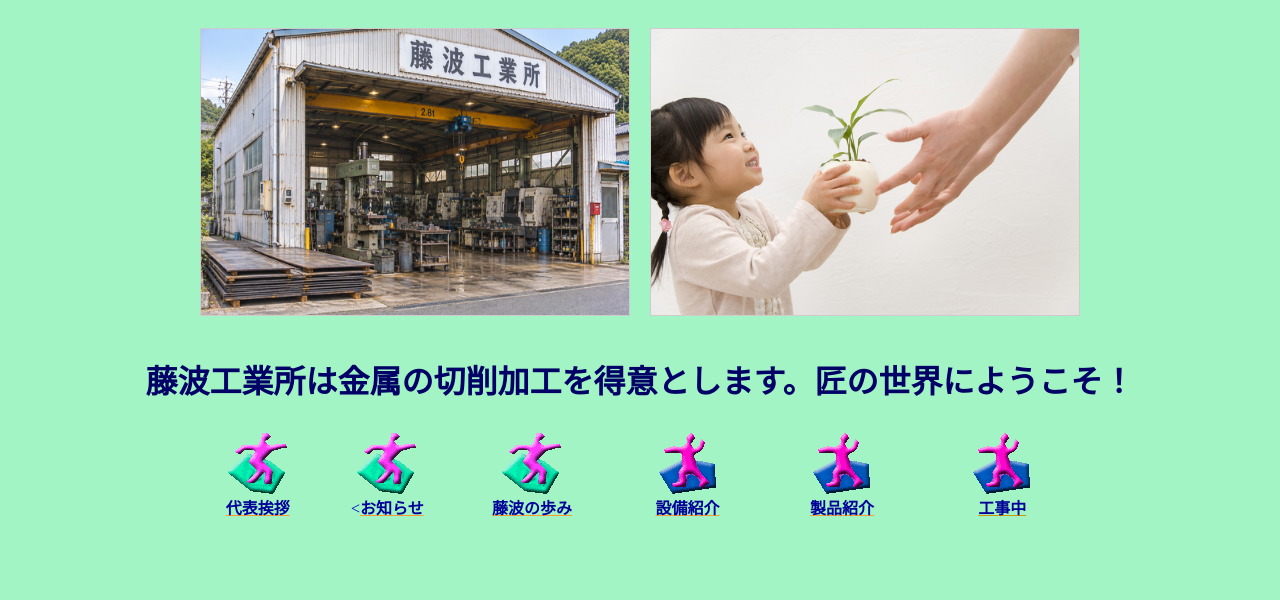
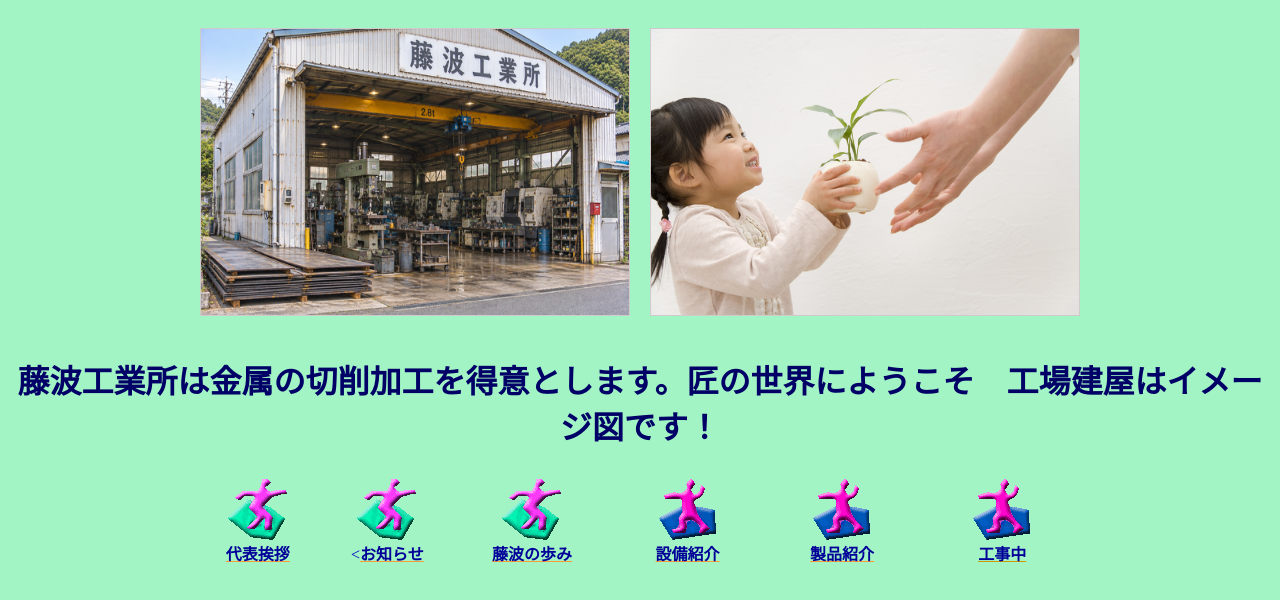
Before and after one commit to tanakashuhji-beep/my-website, a plain HTML site: page index.html in a window 1280 px wide. Drawn offline with Linux system fonts and the light colour scheme.

Commit message:
Update index.html

```diff
--- a/index.html
+++ b/index.html
@@ -30,7 +30,7 @@
   <img src="Factory_Fujinami.png" alt="藤波工業所">
   <img src="pic_g081.jpg"alt="画像2">
  </div>
-<h2 align="center"><FONT size="+3">藤波工業所は金属の切削加工を得意とします。匠の世界にようこそ！</FONT></h2>
+<h2 align="center"><FONT size="+3">藤波工業所は金属の切削加工を得意とします。匠の世界にようこそ　工場建屋はイメージ図です！</FONT></h2>
 <div align="center">
   <table cellspacing="0" cellpadding="10" width="890">
    <TBODY>
```
